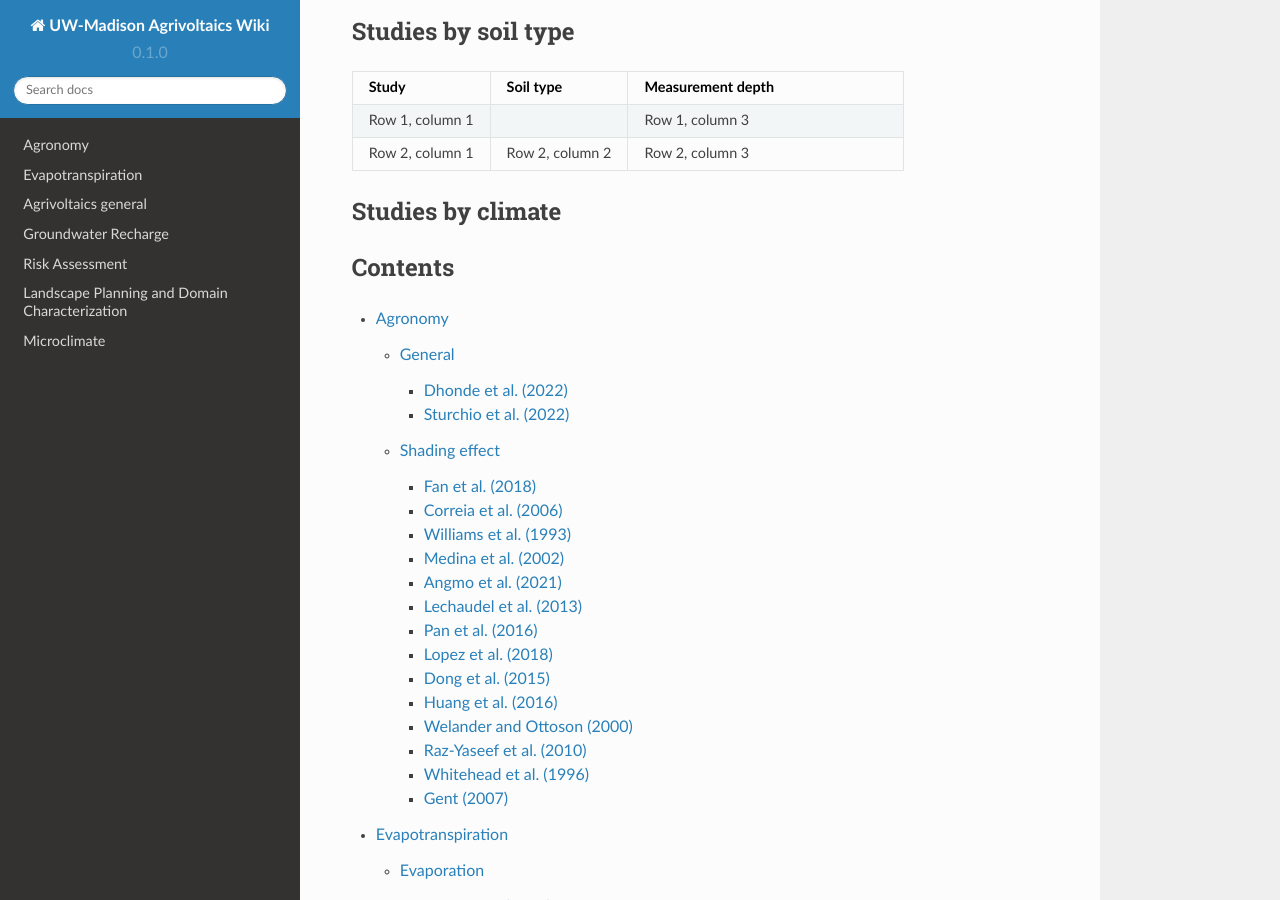
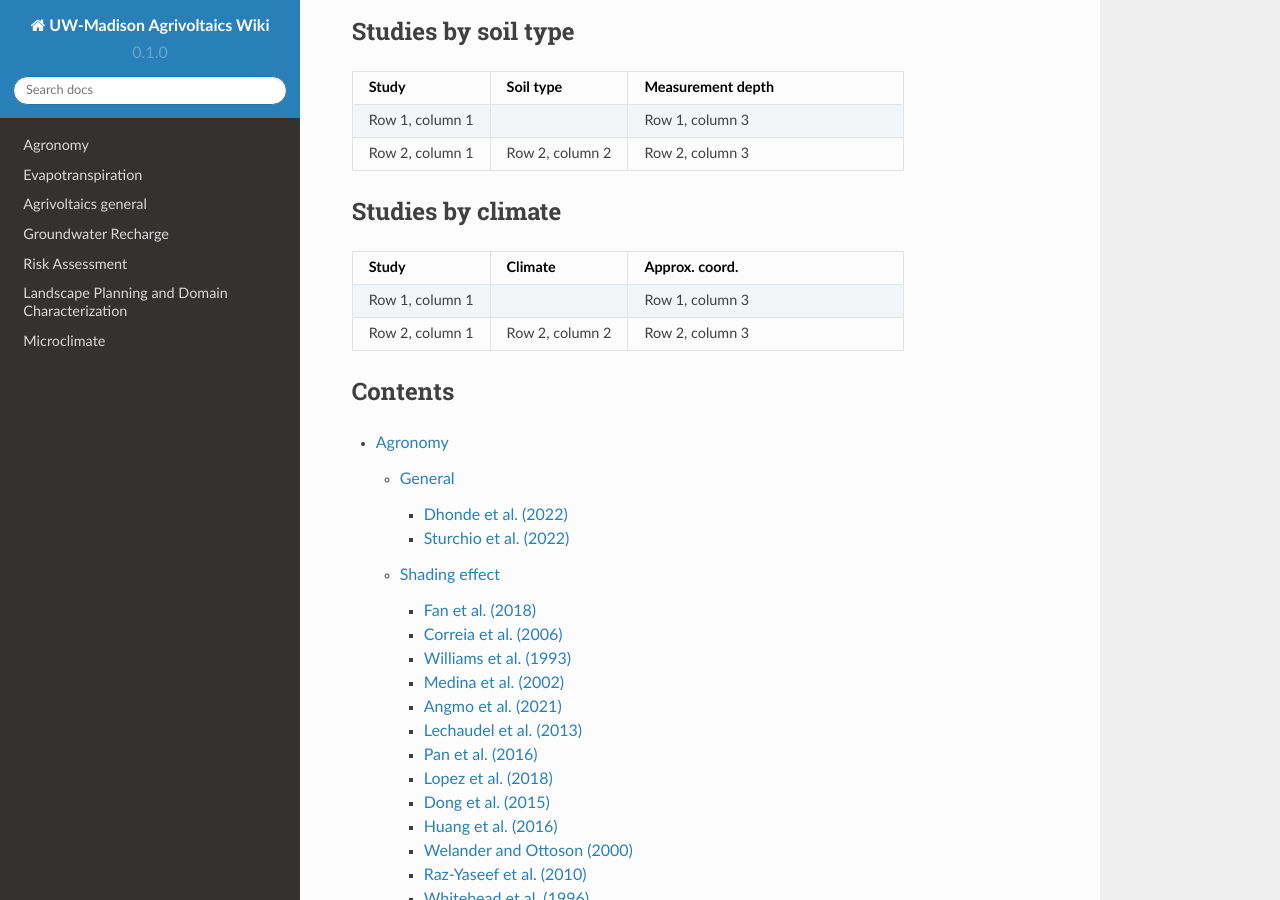
Before and after one commit to hanhydro/wiki, a Sphinx documentation site: the page built from docs/source/index.rst, in a window 1280 px wide and 900 px high, scrolled down 982 px. Built offline with Sphinx 7.4.7 and the Read the Docs theme 2.0.0, drawn with Linux system fonts in a browser that asks for light colours; pages that are not in the unit, such as notebooks, are missing from menus.

Commit message:
Update index.rst

```diff
--- a/docs/source/index.rst
+++ b/docs/source/index.rst
@@ -42,7 +42,19 @@
 
 Studies by climate
 ----------------------
+.. list-table::
+   :widths: 25 25 50
+   :header-rows: 1
 
+   * - Study
+     - Climate
+     - Approx. coord.
+   * - Row 1, column 1
+     -
+     - Row 1, column 3
+   * - Row 2, column 1
+     - Row 2, column 2
+     - Row 2, column 3
 Contents
 --------
 
```
